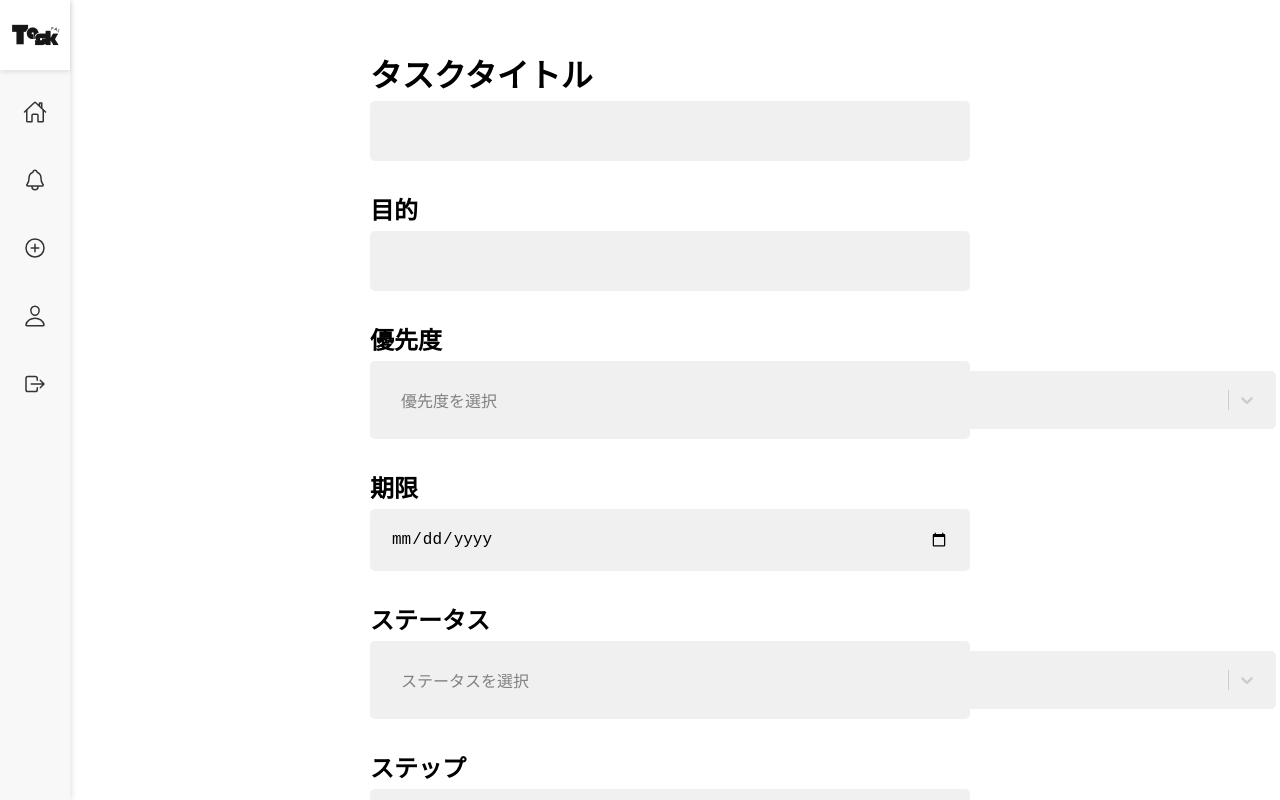
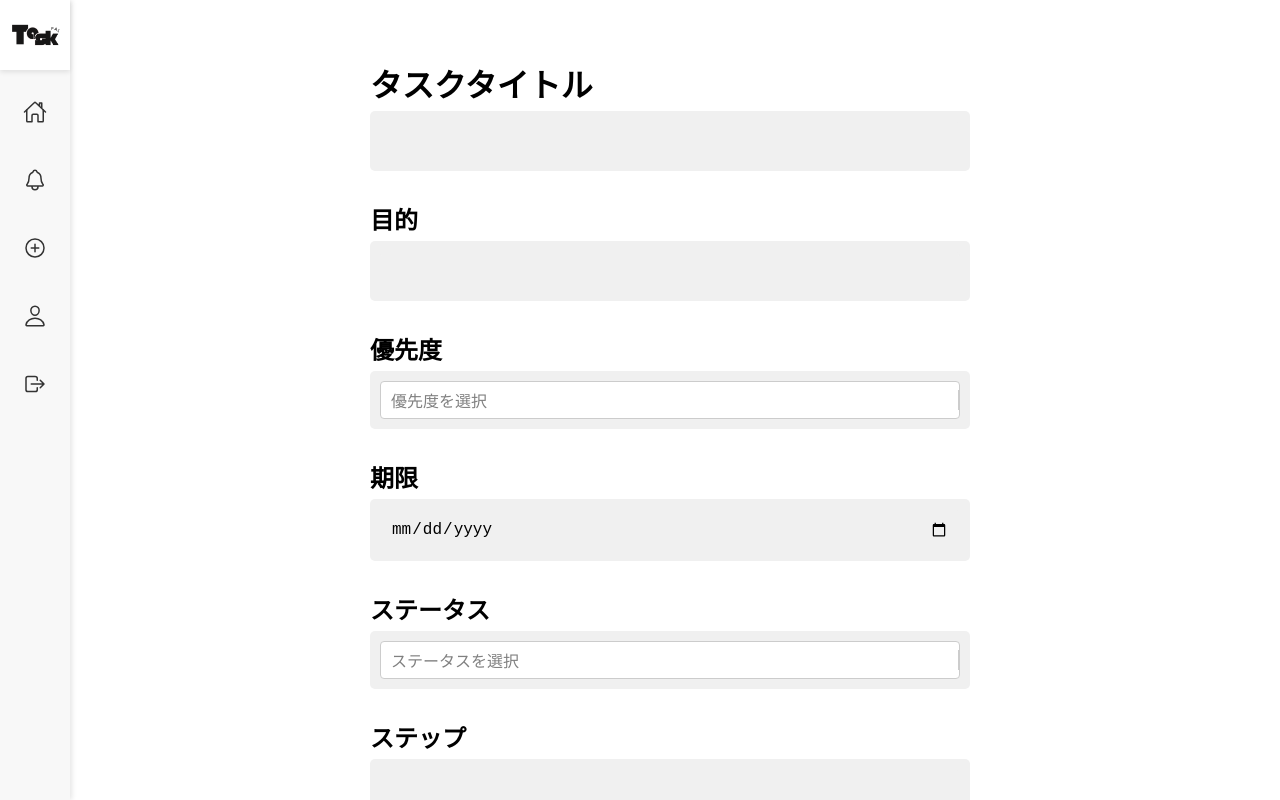
Before and after one commit to HwaI12/task-management-app, a React (Create React App) app in the folder frontend/: page /1/addtask in a window 1280 px wide. Shown: the top 800 px of the page. Built offline with nearby package versions, Linux system fonts and the light colour scheme; sample sign-in values are in the browser's storage.

Commit message:
Selectの横幅を修正

```diff
--- a/frontend/package.json
+++ b/frontend/package.json
@@ -12,11 +12,13 @@
     "@types/jest": "^27.5.2",
     "@types/node": "^16.18.101",
     "@types/react": "^18.3.3",
+    "@types/react-datepicker": "^6.2.0",
     "@types/react-dom": "^18.3.0",
     "@types/styled-components": "^5.1.34",
     "axios": "^1.7.2",
     "debug": "^4.3.5",
     "react": "^18.3.1",
+    "react-datepicker": "^7.3.0",
     "react-dom": "^18.3.1",
     "react-icons": "^5.2.1",
     "react-markdown": "^9.0.1",
--- a/frontend/src/components/user/CreateTask.tsx
+++ b/frontend/src/components/user/CreateTask.tsx
@@ -2,20 +2,20 @@ import React, { useState } from 'react';
 import axios from 'axios';
 import { useNavigate, useParams, Navigate } from 'react-router-dom';
 import Sidebar from '../common/Sidebar';
-import { CreateTaskContainer, Form, FormGroup, TitleLabel, SubtitleLabel, Input, ErrorMessage, Button, InputIconWrapper, StyledTextarea, customStyles } from '../../styles/CreateTaskStyles';
+import { CreateTaskContainer, Form, FormGroup, TitleLabel, SubtitleLabel, Input, ErrorMessage, Button, InputIconWrapper, StyledTextarea, customStyles, SelectGroup } from '../../styles/CreateTaskStyles';
 import { ContentContainer } from '../../styles/SidebarStyles';
 import Select, { SingleValue } from 'react-select';
-
-// ユーザーが認証されているか確認する関数
-const isAuthenticated = (): boolean => {
-    return localStorage.getItem('authToken') !== null;
-};
 
 // オプション型の定義
 interface OptionType {
     value: string;
     label: string;
 }
+
+// ユーザーが認証されているか確認する関数
+const isAuthenticated = (): boolean => {
+    return localStorage.getItem('authToken') !== null;
+};
 
 const priorityOptions: OptionType[] = [
     { value: "high", label: "高" },
@@ -28,8 +28,6 @@ const statusOptions: OptionType[] = [
     { value: 'progress', label: '進行中' },
     { value: 'done', label: '完了' },
 ];
-
-
 
 const CreateTask: React.FC = () => {
     const [errorMessage, setErrorMessage] = useState('');
@@ -102,22 +100,23 @@ const CreateTask: React.FC = () => {
                                 <Input
                                     value={purpose}
                                     onChange={(e) => setPurpose(e.target.value)}
-                                ></Input>
+                                />
                             </InputIconWrapper>
                         </FormGroup>
                         <FormGroup>
                             <SubtitleLabel>優先度</SubtitleLabel>
                             <InputIconWrapper>
-                            {/* CSSをwidth: 100%にしたが、Selectの幅が広がらない */}
+                                <SelectGroup>
                                     <Select
                                         value={priority}
                                         onChange={(option) => setPriority(option as SingleValue<OptionType>)}
                                         options={priorityOptions}
                                         placeholder="優先度を選択"
-                                    styles={customStyles}
+                                        components={{ DropdownIndicator: () => null }}
                                         menuPortalTarget={document.body}
                                         isMulti={false}
                                     />
+                                </SelectGroup>
                             </InputIconWrapper>
                         </FormGroup>
                         <FormGroup>
@@ -133,15 +132,17 @@ const CreateTask: React.FC = () => {
                         <FormGroup>
                             <SubtitleLabel>ステータス</SubtitleLabel>
                             <InputIconWrapper>
+                                <SelectGroup>
                                     <Select
                                         value={status}
                                         onChange={(option) => setStatus(option as SingleValue<OptionType>)}
                                         options={statusOptions}
                                         placeholder="ステータスを選択"
-                                    styles={customStyles}
                                         menuPortalTarget={document.body}
+                                        components={{ DropdownIndicator: () => null }}
                                         isMulti={false}
                                     />
+                                </SelectGroup>
                             </InputIconWrapper>
                         </FormGroup>
                         <FormGroup>
@@ -150,7 +151,7 @@ const CreateTask: React.FC = () => {
                                 <StyledTextarea
                                     value={steps}
                                     onChange={(e) => setSteps(e.target.value)}
-                                ></StyledTextarea>
+                                />
                             </InputIconWrapper>
                         </FormGroup>
                         <FormGroup>
@@ -159,7 +160,7 @@ const CreateTask: React.FC = () => {
                                 <StyledTextarea
                                     value={memo}
                                     onChange={(e) => setMemo(e.target.value)}
-                                ></StyledTextarea>
+                                />
                             </InputIconWrapper>
                         </FormGroup>
                         <FormGroup>
@@ -168,7 +169,7 @@ const CreateTask: React.FC = () => {
                                 <StyledTextarea
                                     value={remarks}
                                     onChange={(e) => setRemarks(e.target.value)}
-                                ></StyledTextarea>
+                                />
                             </InputIconWrapper>
                         </FormGroup>
                         {errorMessage && <ErrorMessage>{errorMessage}</ErrorMessage>}
--- a/frontend/src/styles/CreateTaskStyles.tsx
+++ b/frontend/src/styles/CreateTaskStyles.tsx
@@ -6,7 +6,7 @@ export const CreateTaskContainer = styled.div`
     flex-direction: column;
     align-items: center;
     text-align: left;
-    padding: 10px;
+    padding: 20px;
 
     @media (max-width: 768px) {
         padding: 30px;
@@ -123,6 +123,10 @@ export const InputIcon = styled.span`
     font-size: 1.2rem;
 `;
 
+export const SelectGroup = styled.div`
+    width: 100%;
+`;
+
 export const StyledTextarea = styled(Textarea)`
     height: 100px;
 `;
@@ -133,15 +137,10 @@ export const ButtonGroup = styled.div`
     margin-bottom: 20px;
 `;
 
-export interface OptionType {
-    value: string;
-    label: string;
-}
-
-export const customStyles: StylesConfig<OptionType> = {
+export const customStyles: StylesConfig = {
     control: (provided) => ({
         ...provided,
-        width: '70vw',
+        width: '100%',
         padding: '10px',
         fontSize: '1rem',
         border: '1px solid #f0f0f0',
@@ -153,8 +152,14 @@ export const customStyles: StylesConfig<OptionType> = {
         zIndex: 1,
         boxSizing: 'border-box',
     }),
+    valueContainer: (provided) => ({
+        ...provided,
+        width: '100%',
+        boxSizing: 'border-box',
+    }),
     menu: (provided) => ({
         ...provided,
+        width: '100%',
         zIndex: 9999,
     }),
     menuPortal: (base) => ({ ...base, zIndex: 9999 }),
```
Also changed, not shown: 1 other file (tests, documents, lock files or other folders). Lines whose indentation alone changed are shown as unchanged.
